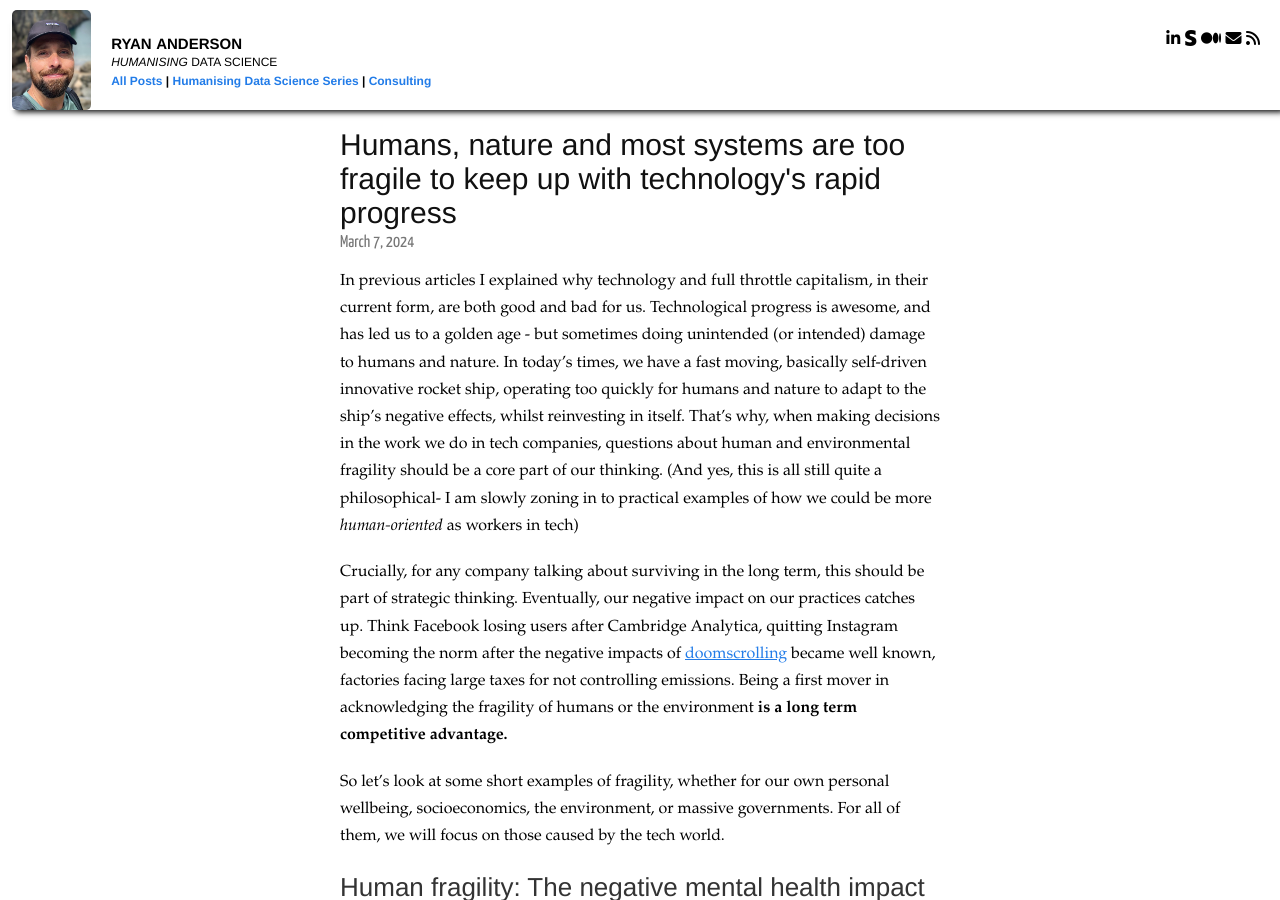
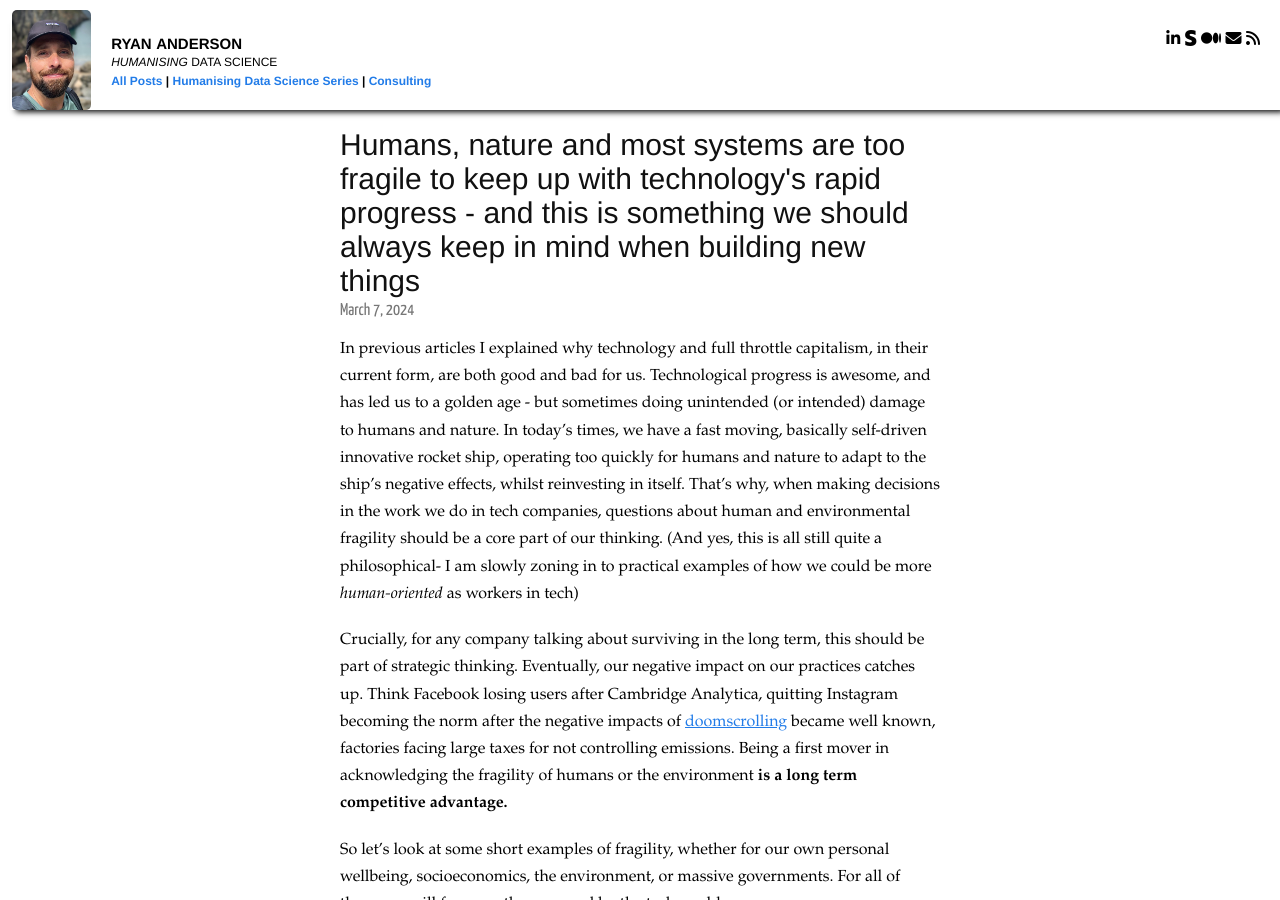
Before and after one commit to ryan-anderson-ds/ryan-anderson-ds.github.io, a Jekyll site: the page built from _posts/2024-03-07-Fragility.md, in a window 1280 px wide and 900 px high. Built offline with Jekyll 4.4.1, drawn with Linux system fonts in a browser that asks for light colours.

Commit message:
Update 2024-03-07-Fragility.md

```diff
--- a/_posts/2024-03-07-Fragility.md
+++ b/_posts/2024-03-07-Fragility.md
@@ -1,6 +1,6 @@
 ---
 layout: post
-title: Humans, nature and most systems are too fragile to keep up with technology's rapid progress
+title: Humans, nature and most systems are too fragile to keep up with technology's rapid progress - and this is something we should always keep in mind when building new things
 type: insights
 ---
 
```
